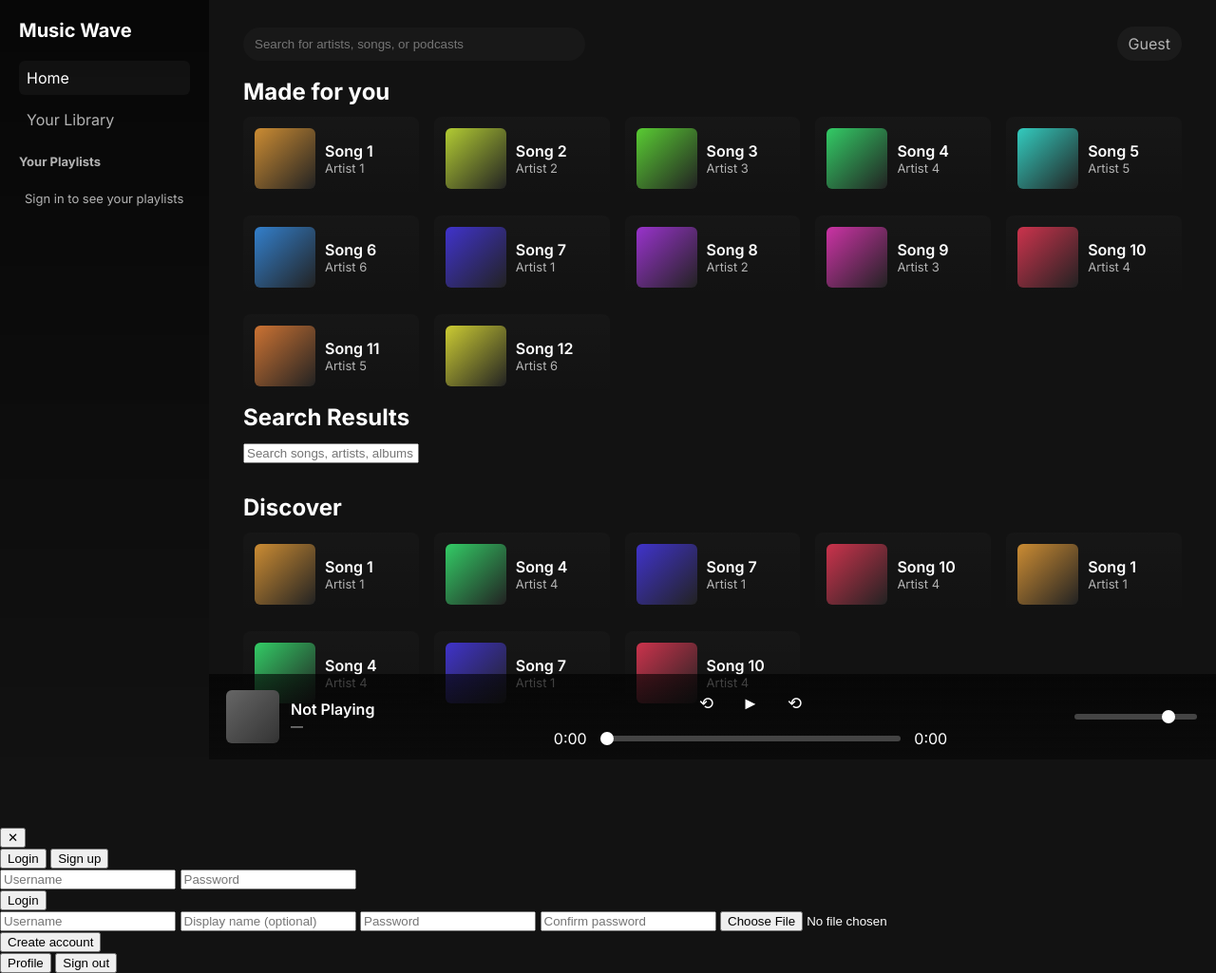
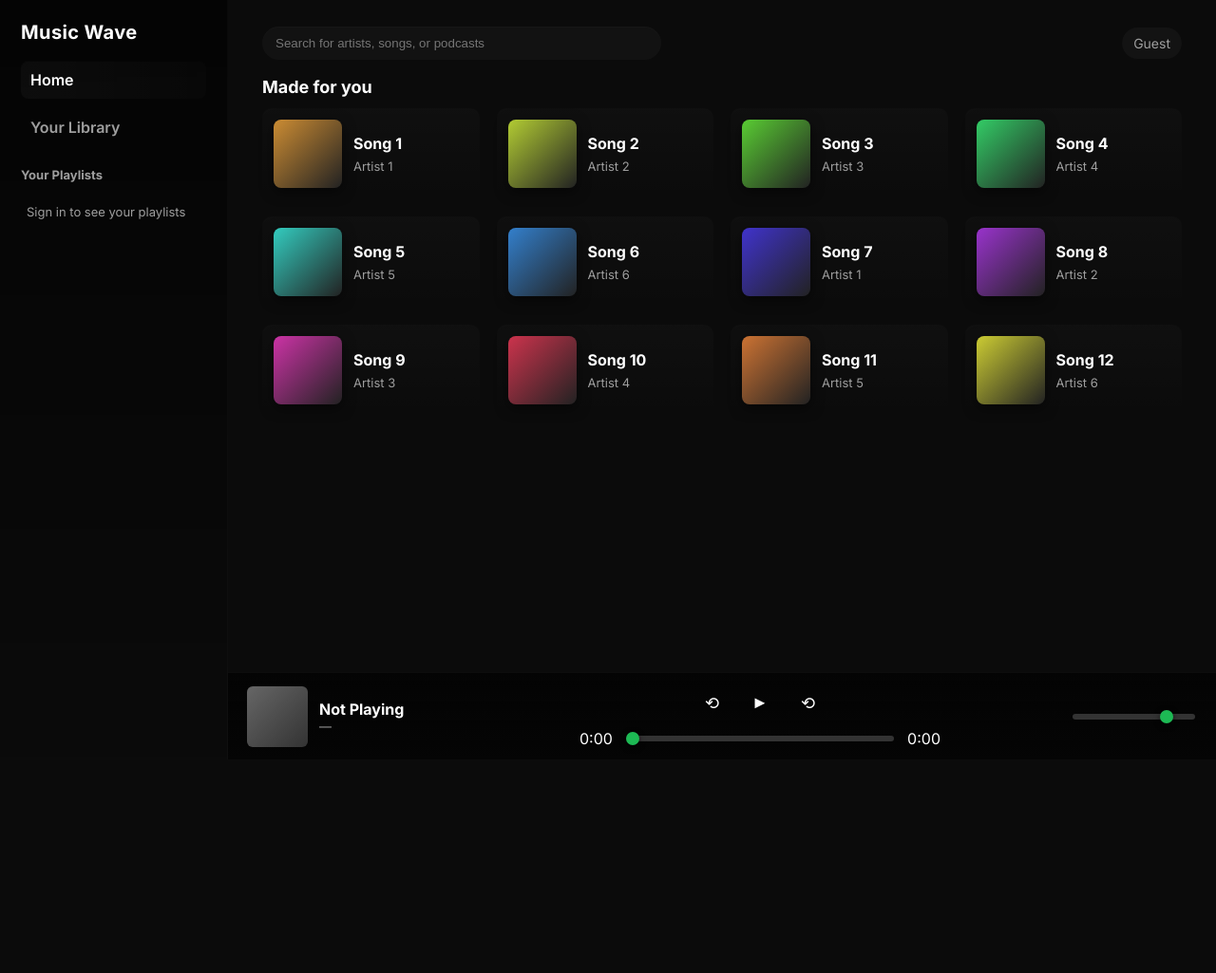
Before and after one commit to SatyamBhauu/musicwave, a PHP site: page / in a window 1280 px wide. Shown: the whole page at 95% size. After the commit the page ends 787 px from the top, so only its background shows below. Run offline with PHP 8.4, Linux system fonts and the light colour scheme.

Commit message:
styles.css

```diff
--- a/styles.css
+++ b/styles.css
@@ -1,9 +1,10 @@
 :root{
-  --bg:#121212;
-  --panel:#181818;
-  --muted:#b3b3b3;
-  --accent:#1db954;
-  --glass: rgba(255,255,255,0.04);
+  --bg: #0b0b0b;
+  --panel: #121212;
+  --muted: #9e9e9e;
+  --accent: #1db954;
+  --glass: rgba(255,255,255,0.03);
+  --shadow: rgba(0,0,0,0.6);
 }
 *{box-sizing:border-box}
 html,body{height:100%;margin:0;font-family:Inter,Segoe UI,Roboto,Arial,sans-serif;background:var(--bg);color:#fff}
@@ -29,19 +30,48 @@
 .meta{display:flex;flex-direction:column}
 .meta .title{font-weight:600}
 .meta .subtitle{font-size:13px;color:var(--muted)}
+.track-info #artist{font-size:13px;color:var(--muted)}
+.player-center{flex:1;display:flex;flex-direction:column;align-items:center;gap:8px}
+html,body{height:100%;margin:0;font-family:Inter,Segoe UI,Roboto,Arial,sans-serif;background:var(--bg);color:#fff}
+.app{display:flex;min-height:100vh;padding-bottom:100px}
+.sidebar{width:240px;padding:22px;background:linear-gradient(180deg,rgba(0,0,0,0.6),transparent);position:fixed;left:0;top:0;bottom:0;border-right:1px solid rgba(255,255,255,0.02)}
+.logo{font-size:20px;font-weight:700;margin-bottom:18px;letter-spacing:0.4px}
+.nav{display:flex;flex-direction:column;gap:10px;margin-bottom:18px}
+.nav-item{color:var(--muted);padding:10px;border-radius:8px;cursor:pointer;font-weight:600}
+.nav-item.active{color:#fff;background:linear-gradient(90deg, rgba(255,255,255,0.03), rgba(255,255,255,0.01));box-shadow:0 1px 0 rgba(0,0,0,0.4) inset}
+.playlists{margin-top:22px;color:var(--muted);font-size:13px}
+.playlists ul{list-style:none;padding:0;margin:8px 0;max-height:60vh;overflow:auto}
+.playlists li{padding:8px 0;color:var(--muted);border-radius:6px}
+
+.main{margin-left:240px;flex:1;padding:28px 36px}
+.topbar{display:flex;justify-content:space-between;align-items:center;margin-bottom:18px}
+.search input{background:var(--panel);border:0;padding:10px 14px;border-radius:22px;color:#fff;width:420px;box-shadow:0 1px 0 rgba(255,255,255,0.02) inset}
+.user{background:var(--glass);padding:8px 12px;border-radius:18px;color:var(--muted);font-size:14px}
+
+.content h2{margin:6px 0 12px;color:#fff;font-size:18px}
+.grid{display:grid;grid-template-columns:repeat(auto-fill,minmax(180px,1fr));gap:18px}
+.card{background:linear-gradient(180deg,rgba(255,255,255,0.02),transparent);padding:12px;border-radius:10px;display:flex;gap:12px;align-items:center;cursor:pointer;transition:transform .16s ease,box-shadow .16s ease}
+.card:hover{transform:translateY(-6px);box-shadow:0 8px 20px rgba(0,0,0,0.6)}
+.art{width:72px;height:72px;border-radius:8px;flex:0 0 72px;background:linear-gradient(135deg,#333,#666);box-shadow:0 4px 14px rgba(0,0,0,0.5)}
+.meta{display:flex;flex-direction:column}
+.meta .title{font-weight:700}
+.meta .subtitle{font-size:13px;color:var(--muted);margin-top:6px}
 
 /* Player */
-.player{position:fixed;left:220px;right:0;bottom:0;height:90px;background:linear-gradient(180deg,rgba(0,0,0,0.6),#0b0b0b);display:flex;align-items:center;padding:12px 18px;gap:16px}
-.player-left{display:flex;align-items:center;gap:12px;width:240px}
-.cover{width:56px;height:56px;border-radius:6px;background:linear-gradient(135deg,#666,#333)}
-.track-info #title{font-weight:600}
+.player{position:fixed;left:240px;right:0;bottom:0;height:92px;background:linear-gradient(180deg,rgba(0,0,0,0.6),#050505);display:flex;align-items:center;padding:12px 20px;gap:18px;border-top:1px solid rgba(255,255,255,0.03)}
+.player-left{display:flex;align-items:center;gap:12px;width:300px}
+.cover{width:64px;height:64px;border-radius:6px;background:linear-gradient(135deg,#666,#333);transition:transform .3s linear}
+.cover.playing{animation:rotateCover 6s linear infinite}
+@keyframes rotateCover{from{transform:rotate(0deg)}to{transform:rotate(360deg)}}
+.track-info #title{font-weight:700}
 .track-info #artist{font-size:13px;color:var(--muted)}
 .player-center{flex:1;display:flex;flex-direction:column;align-items:center;gap:8px}
-.controls{display:flex;gap:14px;align-items:center}
-.controls button{background:transparent;border:0;color:#fff;font-size:18px;padding:8px;cursor:pointer}
-.progress{display:flex;align-items:center;gap:12px;width:70%}
+.controls{display:flex;gap:18px;align-items:center}
+.controls button{background:transparent;border:0;color:#fff;font-size:18px;padding:8px;cursor:pointer;border-radius:6px}
+.controls button:hover{background:rgba(255,255,255,0.03)}
+.progress{display:flex;align-items:center;gap:12px;width:60%;min-width:380px}
 .progress input[type=range]{flex:1}
-.player-right{width:160px;display:flex;justify-content:flex-end}
+.player-right{width:220px;display:flex;justify-content:flex-end}
 
 @media (max-width:900px){
   .sidebar{display:none}
@@ -50,7 +80,38 @@
   .player{left:0}
 }
 
+/* view helpers */
+.view{display:block}
+.hidden{display:none}
+.search-large{width:100%;padding:12px;border-radius:10px;border:0;background:var(--panel);color:#fff;margin:8px 0}
+
 /* small niceties */
-input[type=range]{-webkit-appearance:none;background:transparent}
-input[type=range]::-webkit-slider-runnable-track{height:6px;background:#444;border-radius:6px}
-input[type=range]::-webkit-slider-thumb{-webkit-appearance:none;width:14px;height:14px;background:#fff;border-radius:50%;margin-top:-4px}
+input[type=range]{appearance:none;background:transparent}
+input[type=range]::-webkit-slider-runnable-track{height:6px;background:#333;border-radius:6px}
+input[type=range]::-webkit-slider-thumb{-webkit-appearance:none;width:14px;height:14px;background:var(--accent);border-radius:50%;margin-top:-4px;box-shadow:0 2px 6px rgba(0,0,0,0.6)}
+
+/* Auth modal and user avatar */
+.user{display:flex;align-items:center;gap:8px;cursor:pointer}
+.user-avatar{width:28px;height:28px;border-radius:50%;object-fit:cover;border:2px solid rgba(255,255,255,0.04);display:inline-block}
+.user-avatar.user-avatar-initials{display:flex;align-items:center;justify-content:center;color:#fff;font-weight:700;font-size:13px}
+.user-name{color:#fff;font-weight:600}
+
+/* settings button */
+.settings-btn{background:transparent;border:0;color:var(--muted);padding:8px;border-radius:8px;cursor:pointer;font-size:16px}
+.settings-btn:hover{color:#fff;background:rgba(255,255,255,0.02)}
+
+/* small dropdown profile menu */
+.user-menu{position:absolute;right:18px;top:56px;background:var(--panel);border-radius:10px;box-shadow:0 8px 30px rgba(0,0,0,0.6);padding:8px;min-width:160px;z-index:80}
+.user-menu.hidden{display:none}
+.user-menu button{display:block;width:100%;text-align:left;padding:8px;border:0;background:transparent;color:#fff;border-radius:8px;cursor:pointer}
+.user-menu button:hover{background:rgba(255,255,255,0.02)}
+.modal{position:fixed;inset:0;display:flex;align-items:center;justify-content:center;background:rgba(0,0,0,0.6);z-index:60}
+.modal.hidden{display:none}
+.modal-content{background:var(--panel);padding:18px;border-radius:12px;min-width:320px;color:#fff;box-shadow:0 10px 40px rgba(0,0,0,0.6)}
+.modal .close{background:transparent;border:0;color:var(--muted);font-size:20px;float:right;cursor:pointer}
+.auth-tabs{display:flex;gap:8px;margin-bottom:12px}
+.auth-tabs button{flex:1;padding:8px 10px;border-radius:8px;border:0;background:transparent;color:var(--muted);cursor:pointer}
+.auth-tabs button.active{background:rgba(255,255,255,0.03);color:#fff}
+.auth-panel input{width:100%;padding:10px;margin:6px 0;border-radius:8px;border:0;background:#0f0f0f;color:#fff}
+.auth-error{color:#ff7b7b;font-size:13px;padding:6px 0}
+.auth-panel button{width:100%;padding:10px;border-radius:8px;border:0;background:var(--accent);color:#000;font-weight:700;cursor:pointer}
```
